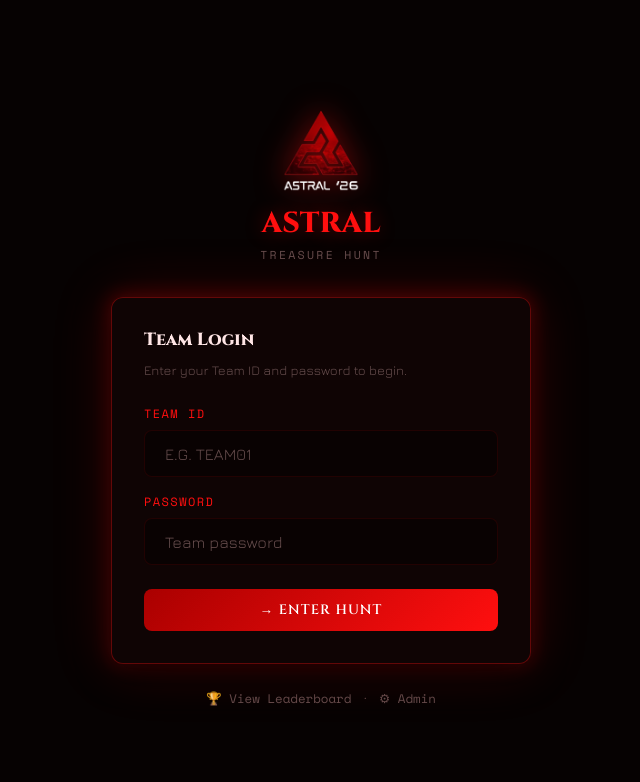
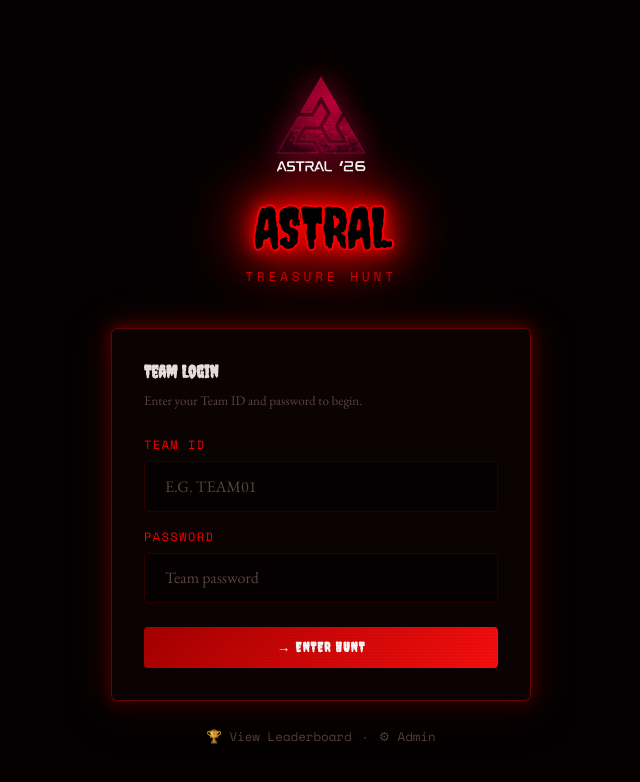
Before and after one commit to ABIRAM323/treasure-hunt-platform, a React (Vite) app in the folder frontend/: page /login in a window 1280 px wide. Shown: the top 782 px of the page, without its empty margins (319-959 px from the left). Built offline with nearby package versions, Linux system fonts and the light colour scheme; no server answers.

Commit message:
Apply Stranger Things theme with CRT scanlines and flickering neon

```diff
--- a/frontend/src/components/Navbar.jsx
+++ b/frontend/src/components/Navbar.jsx
@@ -18,8 +18,8 @@ export default function Navbar({ title }) {
         <nav className="navbar" style={{ position: 'sticky', top: 0, zIndex: 100 }}>
             {/* Left: brand */}
             <Link to={isAdmin ? '/admin' : '/dashboard'} style={{ textDecoration: 'none' }}>
-                <span className="navbar-brand" style={{ display: 'flex', alignItems: 'center', gap: '8px' }}>
-                    <img src="/astral-logo.png" alt="logo" style={{ height: '28px', width: 'auto', filter: 'drop-shadow(0 0 10px rgba(255,15,15,0.8))' }} />
+                <span className="navbar-brand stranger-title" style={{ display: 'flex', alignItems: 'center', gap: '8px', fontSize: '1.2rem' }}>
+                    <img src="/astral-logo.png" alt="logo" style={{ height: '28px', width: 'auto', filter: 'drop-shadow(0 0 10px rgba(255,0,0,0.8)) hue-rotate(340deg)' }} />
                     ASTRAL
                 </span>
             </Link>
--- a/frontend/src/index.css
+++ b/frontend/src/index.css
@@ -3,51 +3,52 @@
    ============================================================ */
 
 /* --- Custom Properties / Tokens --- */
-@import url('https://fonts.googleapis.com/css2?family=Cinzel:wght@600;800&family=Jura:wght@400;600&family=Space+Mono&display=swap');
+@import url('https://fonts.googleapis.com/css2?family=Creepster&family=EB+Garamond:wght@400;700&family=Space+Mono&display=swap');
 
 :root {
   /* Stranger Things Theme: Upside down darks, crimson neon */
-  --bg-primary: #060202;
+  --bg-primary: #050101;
   --bg-secondary: #0a0305;
-  --bg-card: rgba(18, 5, 5, 0.85);
-  --bg-card-hover: rgba(25, 7, 7, 0.95);
-  --bg-glass: rgba(255, 15, 15, 0.05);
+  --bg-card: rgba(12, 4, 4, 0.92);
+  --bg-card-hover: rgba(18, 5, 5, 0.98);
+  --bg-glass: rgba(255, 0, 0, 0.03);
 
-  --neon-green: #ff0f0f;
-  /* Re-mapped primary brand color to Red */
-  --neon-cyan: #3366ff;
-  /* Upside down blue */
-  --neon-purple: #8a2be2;
-  --neon-pink: #ff3399;
-  --neon-yellow: #ffcc00;
-  --neon-orange: #ff6600;
+  --neon-green: #ff0000;
+  /* Bloody Red */
+  --neon-cyan: #1a33cc;
+  /* Deep Void Blue */
+  --neon-purple: #4b0082;
+  /* Indigo/Shadow */
+  --neon-pink: #d40000;
+  --neon-yellow: #ffae00;
+  --neon-orange: #ff4500;
 
-  --text-primary: #ffe6e6;
-  --text-secondary: #b38c8c;
-  --text-muted: #664d4d;
+  --text-primary: #f2e6e6;
+  --text-secondary: #a38585;
+  --text-muted: #5e4747;
   --text-neon: var(--neon-green);
 
-  --border-glow: rgba(255, 15, 15, 0.35);
-  --border-subtle: rgba(255, 0, 0, 0.1);
+  --border-glow: rgba(255, 0, 0, 0.4);
+  --border-subtle: rgba(255, 0, 0, 0.15);
 
-  --font-display: 'Cinzel', serif;
-  --font-body: 'Jura', sans-serif;
+  --font-display: 'Creepster', cursive;
+  --font-body: 'EB Garamond', serif;
   --font-mono: 'Space Mono', monospace;
 
-  --radius-sm: 4px;
-  --radius-md: 8px;
-  --radius-lg: 12px;
-  --radius-xl: 24px;
+  --radius-sm: 2px;
+  --radius-md: 4px;
+  --radius-lg: 6px;
+  --radius-xl: 12px;
 
-  --shadow-neon: 0 0 20px rgba(255, 15, 15, 0.4), 0 0 60px rgba(255, 15, 15, 0.2);
-  --shadow-cyan: 0 0 20px rgba(51, 102, 255, 0.4);
-  --shadow-purple: 0 0 20px rgba(138, 43, 226, 0.4);
-  --shadow-card: 0 8px 32px rgba(0, 0, 0, 0.8);
-  --shadow-deep: 0 20px 60px rgba(0, 0, 0, 0.95);
+  --shadow-neon: 0 0 15px rgba(255, 0, 0, 0.5), 0 0 40px rgba(180, 0, 0, 0.3);
+  --shadow-cyan: 0 0 20px rgba(26, 51, 204, 0.5);
+  --shadow-purple: 0 0 20px rgba(75, 0, 130, 0.4);
+  --shadow-card: 0 10px 40px rgba(0, 0, 0, 0.9);
+  --shadow-deep: 0 30px 80px rgba(0, 0, 0, 1);
 
   --transition-fast: 150ms ease;
-  --transition-base: 250ms ease;
-  --transition-slow: 400ms ease;
+  --transition-base: 300ms ease;
+  --transition-slow: 500ms ease;
 }
 
 /* --- Reset --- */
@@ -70,9 +71,130 @@ body {
   color: var(--text-primary);
   min-height: 100vh;
   overflow-x: hidden;
+  position: relative;
+  /* Dark Red Vignette + Deep Black */
   background-image:
-    radial-gradient(ellipse 80% 50% at 50% -20%, rgba(255, 15, 15, 0.08) 0%, transparent 60%),
-    radial-gradient(ellipse 40% 30% at 90% 80%, rgba(51, 102, 255, 0.04) 0%, transparent 60%);
+    radial-gradient(circle at center, transparent 0%, rgba(0, 0, 0, 0.4) 70%, #000 100%),
+    radial-gradient(circle at 50% 50%, rgba(255, 0, 0, 0.05) 0%, transparent 80%);
+}
+
+/* CRT Scanline Overlay */
+body::before {
+  content: " ";
+  display: block;
+  position: fixed;
+  top: 0;
+  left: 0;
+  bottom: 0;
+  right: 0;
+  background: linear-gradient(rgba(18, 16, 16, 0) 50%, rgba(0, 0, 0, 0.1) 50%),
+    linear-gradient(90deg, rgba(255, 0, 0, 0.03), rgba(0, 255, 0, 0.01), rgba(0, 0, 255, 0.03));
+  z-index: 9999;
+  background-size: 100% 3px, 3px 100%;
+  pointer-events: none;
+  opacity: 0.4;
+}
+
+/* Flicker Animation for the Scanlines */
+body::after {
+  content: " ";
+  display: block;
+  position: fixed;
+  top: 0;
+  left: 0;
+  bottom: 0;
+  right: 0;
+  background: rgba(18, 16, 16, 0.1);
+  opacity: 0;
+  z-index: 9998;
+  pointer-events: none;
+  animation: flicker 0.15s infinite;
+}
+
+@keyframes flicker {
+  0% {
+    opacity: 0.27861;
+  }
+
+  5% {
+    opacity: 0.34769;
+  }
+
+  10% {
+    opacity: 0.23604;
+  }
+
+  15% {
+    opacity: 0.90626;
+  }
+
+  20% {
+    opacity: 0.18128;
+  }
+
+  25% {
+    opacity: 0.83891;
+  }
+
+  30% {
+    opacity: 0.65583;
+  }
+
+  35% {
+    opacity: 0.57807;
+  }
+
+  40% {
+    opacity: 0.26559;
+  }
+
+  45% {
+    opacity: 0.84693;
+  }
+
+  50% {
+    opacity: 0.96019;
+  }
+
+  55% {
+    opacity: 0.08523;
+  }
+
+  60% {
+    opacity: 0.71313;
+  }
+
+  65% {
+    opacity: 0.09051;
+  }
+
+  70% {
+    opacity: 0.33103;
+  }
+
+  75% {
+    opacity: 0.74857;
+  }
+
+  80% {
+    opacity: 0.108;
+  }
+
+  85% {
+    opacity: 0.57605;
+  }
+
+  90% {
+    opacity: 0.93926;
+  }
+
+  95% {
+    opacity: 0.07629;
+  }
+
+  100% {
+    opacity: 0.47353;
+  }
 }
 
 #root {
@@ -95,7 +217,32 @@ h6 {
 }
 
 h1 {
-  font-size: clamp(1.6rem, 4vw, 2.8rem);
+  font-size: clamp(2.2rem, 5vw, 4rem);
+  text-transform: uppercase;
+  letter-spacing: -0.02em;
+}
+
+.stranger-title {
+  font-family: var(--font-display);
+  color: #000;
+  -webkit-text-stroke: 1.5px #ff0000;
+  text-shadow:
+    0 0 10px #ff0000,
+    0 0 20px #ff0000,
+    0 0 40px #aa0000;
+  animation: neon-pulse 2s infinite alternate;
+}
+
+@keyframes neon-pulse {
+  from {
+    text-shadow: 0 0 10px #ff0000, 0 0 20px #ff0000, 0 0 40px #aa0000;
+    -webkit-text-stroke: 1.5px #ff0000;
+  }
+
+  to {
+    text-shadow: 0 0 15px #ff0000, 0 0 30px #ff0000, 0 0 60px #ff0000, 0 0 80px #ff0000;
+    -webkit-text-stroke: 2px #ff0000;
+  }
 }
 
 h2 {
@@ -698,7 +845,31 @@ select.form-input {
 /* --- Neon Text --- */
 .text-neon {
   color: var(--neon-green);
-  text-shadow: 0 0 20px rgba(255, 15, 15, 0.6);
+  text-shadow: 0 0 10px rgba(255, 0, 0, 0.8), 0 0 20px rgba(255, 0, 0, 0.4);
+  animation: text-flicker 4s linear infinite;
+}
+
+@keyframes text-flicker {
+
+  0%,
+  19.999%,
+  22%,
+  62.999%,
+  64%,
+  64.999%,
+  70%,
+  100% {
+    opacity: 1;
+  }
+
+  20%,
+  21.999%,
+  63%,
+  63.999%,
+  65%,
+  69.999% {
+    opacity: 0.4;
+  }
 }
 
 .text-cyan {
--- a/frontend/src/pages/TeamDashboard.jsx
+++ b/frontend/src/pages/TeamDashboard.jsx
@@ -87,7 +87,7 @@ export default function TeamDashboard() {
                 {/* Header */}
                 <div style={{ display: 'flex', justifyContent: 'space-between', alignItems: 'flex-start', flexWrap: 'wrap', gap: '1rem', marginBottom: '2rem' }}>
                     <div>
-                        <h1 style={{ fontSize: '1.5rem' }}>
+                        <h1 className="stranger-title" style={{ fontSize: '1.8rem', letterSpacing: '0.05em' }}>
                             Welcome, <span className="text-neon">{user?.name}</span>
                         </h1>
                         <p style={{ marginTop: '0.25rem', fontFamily: 'var(--font-mono)', fontSize: '0.8rem' }}>
--- a/frontend/src/pages/TeamLogin.jsx
+++ b/frontend/src/pages/TeamLogin.jsx
@@ -29,17 +29,16 @@ export default function TeamLogin() {
     return (
         <div className="page-center" style={{ background: 'var(--bg-primary)', minHeight: '100vh', padding: '1.5rem 1rem' }}>
             <div style={{ width: '100%', maxWidth: '420px' }}>
-                {/* Logo */}
-                <div className="text-center animate-slide-up" style={{ marginBottom: '2rem' }}>
+                <div className="text-center animate-slide-up" style={{ marginBottom: '2.5rem' }}>
                     <img
                         src="/astral-logo.png"
                         alt="ASTRAL Logo"
-                        style={{ width: '100px', height: '100px', objectFit: 'contain', marginBottom: '0.75rem', filter: 'drop-shadow(0 0 15px rgba(255, 15, 15, 0.5))' }}
+                        style={{ width: '120px', height: '120px', objectFit: 'contain', marginBottom: '1rem', filter: 'drop-shadow(0 0 15px rgba(255, 0, 0, 0.6)) hue-rotate(340deg)' }}
                     />
-                    <h1 style={{ fontFamily: 'var(--font-display)', color: 'var(--neon-green)', textShadow: '0 0 20px rgba(255,15,15,0.4)', fontSize: 'clamp(1.2rem, 5vw, 1.8rem)' }}>
+                    <h1 className="stranger-title" style={{ fontSize: 'clamp(2rem, 8vw, 3.5rem)', marginBottom: '0.25rem' }}>
                         ASTRAL
                     </h1>
-                    <p style={{ fontFamily: 'var(--font-mono)', fontSize: '0.72rem', color: 'var(--text-muted)', letterSpacing: '0.2em', marginTop: '0.25rem' }}>
+                    <p style={{ fontFamily: 'var(--font-mono)', fontSize: '0.8rem', color: 'var(--neon-green)', letterSpacing: '0.3em', textTransform: 'uppercase', opacity: 0.8 }}>
                         TREASURE HUNT
                     </p>
                 </div>
```
Also changed, not shown: frontend/src/pages/AdminLogin.jsx (+4 -4 lines).
